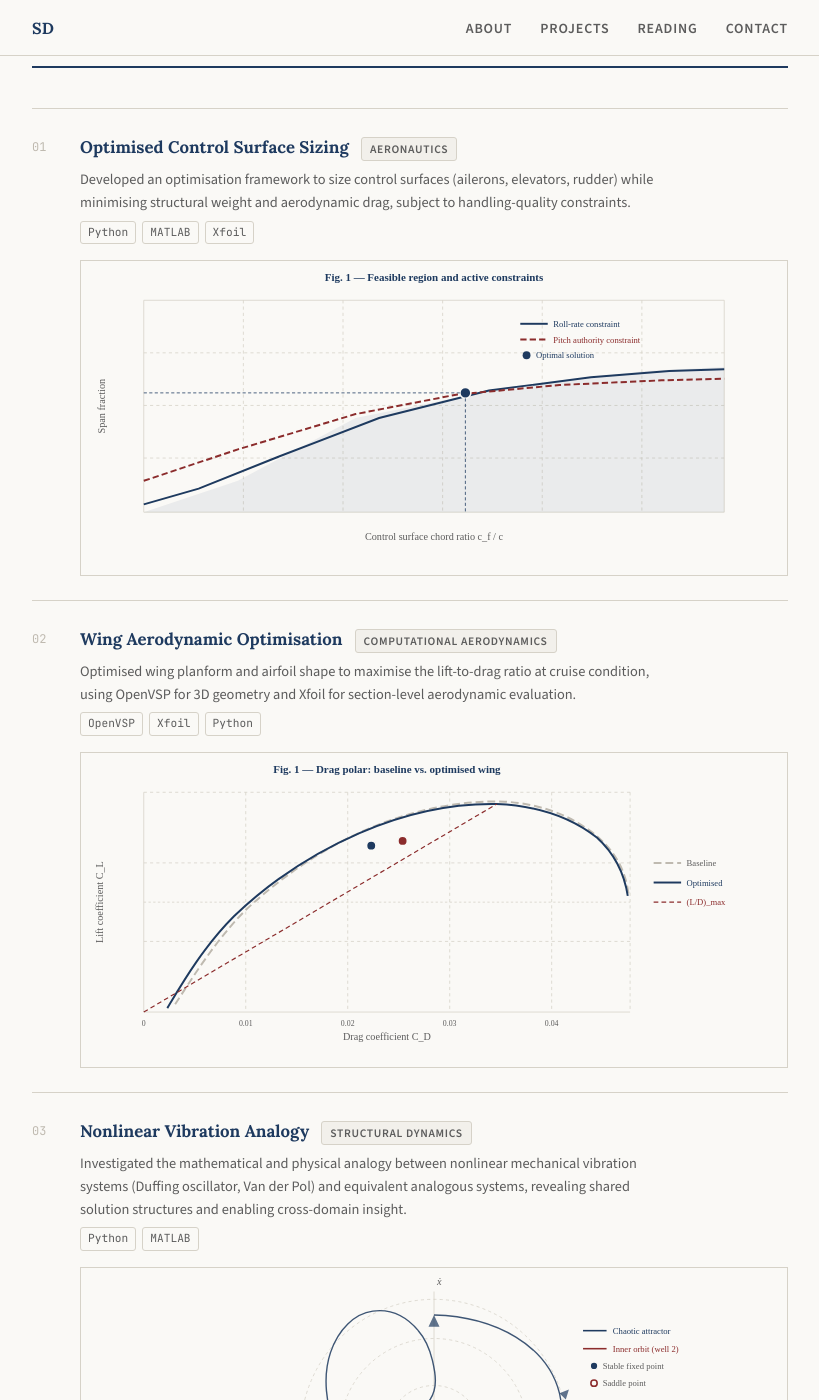
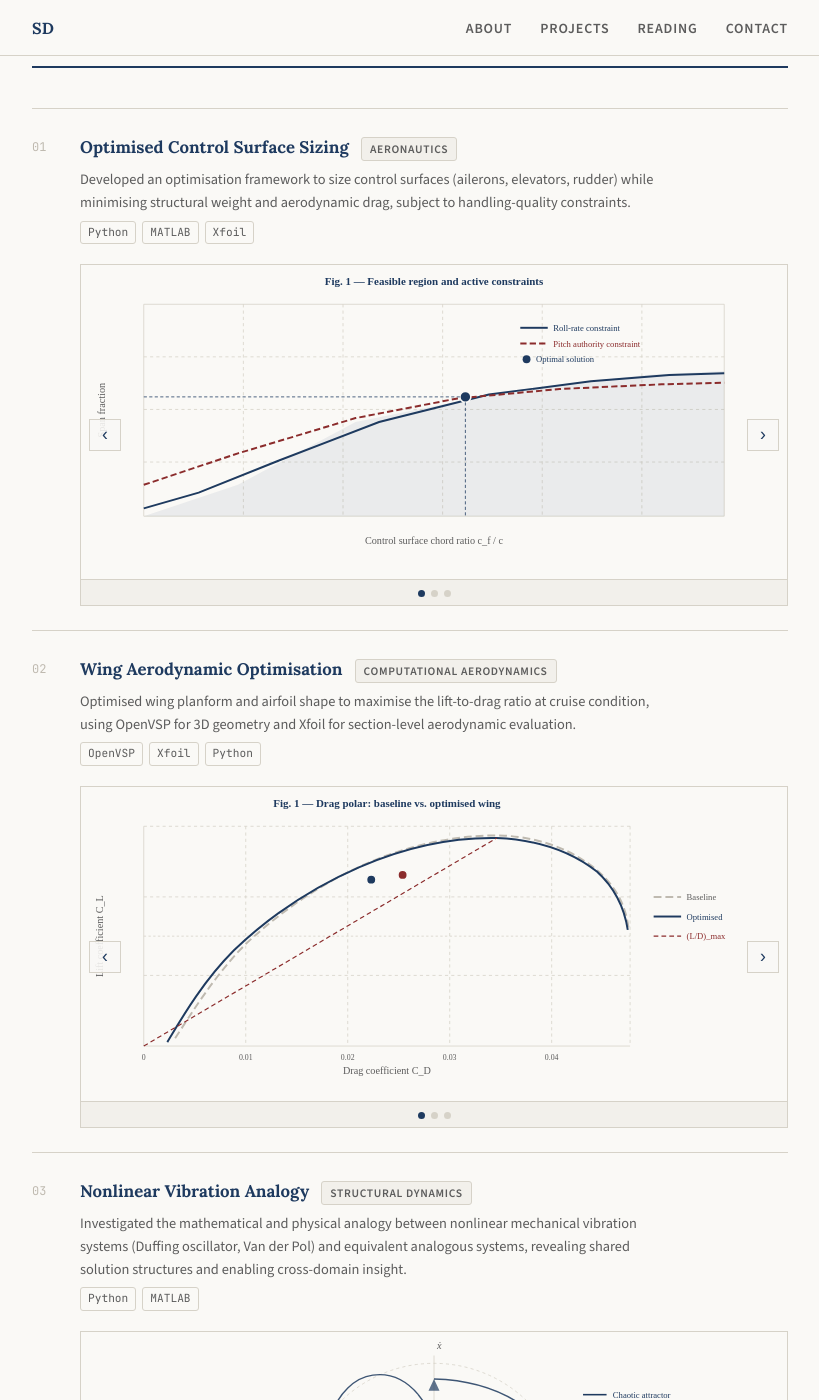
Before and after one commit to SamuelDADEN/Portofolio-Samuel-Daden, a Jekyll site: the page built from index.html, in a window 1280 px wide and 1400 px high, scrolled down 1337 px. Shown: the whole window, without its empty margins (230-1049 px from the left). Built offline with Jekyll 4.4.1, drawn with Linux system fonts in a browser that asks for light colours.

Commit message:
feat: image carousel on project cards
- Lightweight vanilla JS carousel (prev/next + dot nav)
- Each project card is now a div; only the title is a link
  (avoids click conflict with carousel buttons)
- Project frontmatter now uses images[] array with src + caption
- Carousel CSS: slide track, prev/next buttons, dot indicators

https://claude.ai/code/session_012aPQPhdN9sN9dcAX4rw1B2

```diff
--- a/_layouts/default.html
+++ b/_layouts/default.html
@@ -16,5 +16,6 @@
     {{ content }}
   </main>
   {% include footer.html %}
+  <script src="{{ '/assets/js/carousel.js' | relative_url }}"></script>
 </body>
 </html>
--- a/_sass/_home.scss
+++ b/_sass/_home.scss
@@ -219,34 +219,13 @@
 .project-card {
   display: grid;
   grid-template-columns: auto 1fr;
-  grid-template-rows: auto auto;
   gap: 0 20px;
   padding: 24px 0;
   border-bottom: 1px solid $color-border;
-  text-decoration: none;
   color: inherit;
-  transition: background 0.15s;
 
   &:first-child { border-top: 1px solid $color-border; }
-
-  &:hover {
-    .card-title { color: $color-accent-2; }
-    text-decoration: none;
-  }
-}
-
-.card-thumb {
-  grid-column: 2;
-  margin-top: 16px;
-  border: 1px solid $color-border;
-  background: $color-surface;
-  overflow: hidden;
-
-  img {
-    width: 100%;
-    height: auto;
-    display: block;
-  }
+  &:hover .card-title { color: $color-accent-2; }
 }
 
 .card-num {
@@ -271,7 +250,87 @@
   font-size: 1.05rem;
   font-weight: 700;
   color: $color-navy;
+  text-decoration: none;
   transition: color 0.15s;
+  &:hover { color: $color-accent-2; text-decoration: none; }
+}
+
+// ── Carousel ─────────────────────────────────────────
+.carousel {
+  grid-column: 2;
+  margin-top: 20px;
+  position: relative;
+  border: 1px solid $color-border;
+  background: $color-surface;
+  user-select: none;
+}
+
+.carousel-track {
+  position: relative;
+  overflow: hidden;
+}
+
+.carousel-slide {
+  display: none;
+  &.active { display: block; }
+
+  img {
+    width: 100%;
+    height: auto;
+    display: block;
+  }
+}
+
+.carousel-btn {
+  position: absolute;
+  top: 50%;
+  transform: translateY(-50%);
+  background: rgba($color-bg, 0.88);
+  border: 1px solid $color-border;
+  color: $color-navy;
+  font-size: 1.1rem;
+  line-height: 1;
+  width: 32px;
+  height: 32px;
+  display: flex;
+  align-items: center;
+  justify-content: center;
+  cursor: pointer;
+  z-index: 10;
+  transition: background 0.15s, color 0.15s;
+  padding: 0;
+
+  &:hover {
+    background: $color-navy;
+    color: $color-bg;
+    border-color: $color-navy;
+  }
+}
+
+.carousel-prev { left: 8px; }
+.carousel-next { right: 8px; }
+
+.carousel-dots {
+  display: flex;
+  justify-content: center;
+  gap: 6px;
+  padding: 10px 0 8px;
+  background: $color-surface;
+  border-top: 1px solid $color-border;
+}
+
+.carousel-dot {
+  width: 7px;
+  height: 7px;
+  border-radius: 50%;
+  background: $color-border;
+  cursor: pointer;
+  transition: background 0.2s;
+  border: none;
+  padding: 0;
+
+  &.active { background: $color-navy; }
+  &:hover  { background: $color-muted; }
 }
 
 .card-tag {
--- /dev/null
+++ b/assets/js/carousel.js
@@ -0,0 +1,25 @@
+document.querySelectorAll('.carousel').forEach(function(carousel) {
+  var slides = carousel.querySelectorAll('.carousel-slide');
+  var dots   = carousel.querySelectorAll('.carousel-dot');
+  var current = 0;
+
+  function goTo(n) {
+    slides[current].classList.remove('active');
+    dots[current].classList.remove('active');
+    current = (n + slides.length) % slides.length;
+    slides[current].classList.add('active');
+    dots[current].classList.add('active');
+  }
+
+  carousel.querySelector('.carousel-prev').addEventListener('click', function(e) {
+    e.preventDefault(); e.stopPropagation(); goTo(current - 1);
+  });
+  carousel.querySelector('.carousel-next').addEventListener('click', function(e) {
+    e.preventDefault(); e.stopPropagation(); goTo(current + 1);
+  });
+  dots.forEach(function(dot, i) {
+    dot.addEventListener('click', function(e) {
+      e.preventDefault(); e.stopPropagation(); goTo(i);
+    });
+  });
+});
--- a/index.html
+++ b/index.html
@@ -94,11 +94,11 @@ title: Home
   <div class="projects-list">
     {% assign sorted_projects = site.projects | sort: "order" %}
     {% for project in sorted_projects %}
-    <a href="{{ project.url | relative_url }}" class="project-card">
+    <div class="project-card">
       <span class="card-num">0{{ forloop.index }}</span>
       <div class="card-body">
         <div class="card-header">
-          <span class="card-title">{{ project.title }}</span>
+          <a href="{{ project.url | relative_url }}" class="card-title">{{ project.title }}</a>
           <span class="card-tag">{{ project.category }}</span>
         </div>
         <p class="card-desc">{{ project.summary }}</p>
@@ -110,12 +110,25 @@ title: Home
         </div>
         {% endif %}
       </div>
-      {% if project.image %}
-      <div class="card-thumb">
-        <img src="{{ project.image | relative_url }}" alt="{{ project.title }}">
+      {% if project.images %}
+      <div class="carousel">
+        <div class="carousel-track">
+          {% for img in project.images %}
+          <div class="carousel-slide{% if forloop.first %} active{% endif %}">
+            <img src="{{ img.src | relative_url }}" alt="{{ img.caption | default: project.title }}">
+          </div>
+          {% endfor %}
+        </div>
+        <button class="carousel-btn carousel-prev" aria-label="Previous">&#8249;</button>
+        <button class="carousel-btn carousel-next" aria-label="Next">&#8250;</button>
+        <div class="carousel-dots">
+          {% for img in project.images %}
+          <button class="carousel-dot{% if forloop.first %} active{% endif %}" aria-label="Slide {{ forloop.index }}"></button>
+          {% endfor %}
+        </div>
       </div>
       {% endif %}
-    </a>
+    </div>
     {% endfor %}
   </div>
 </section>
```
Also changed, not shown: _projects/control-surface-sizing.md (+7 -0 lines), _projects/nonlinear-vibration-analogy.md (+7 -0 lines), _projects/wing-optimisation.md (+7 -0 lines).
